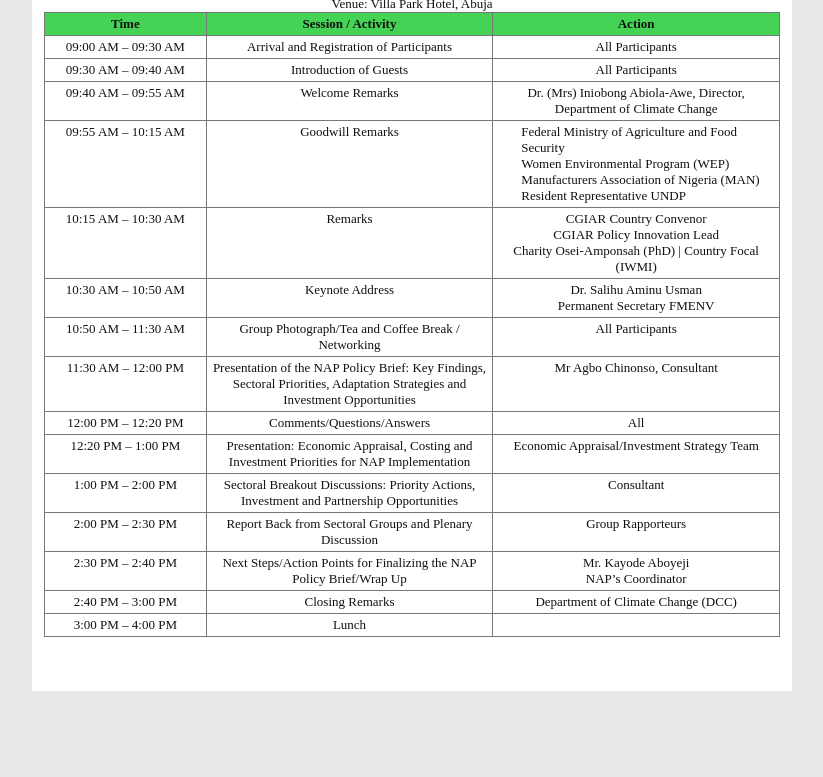
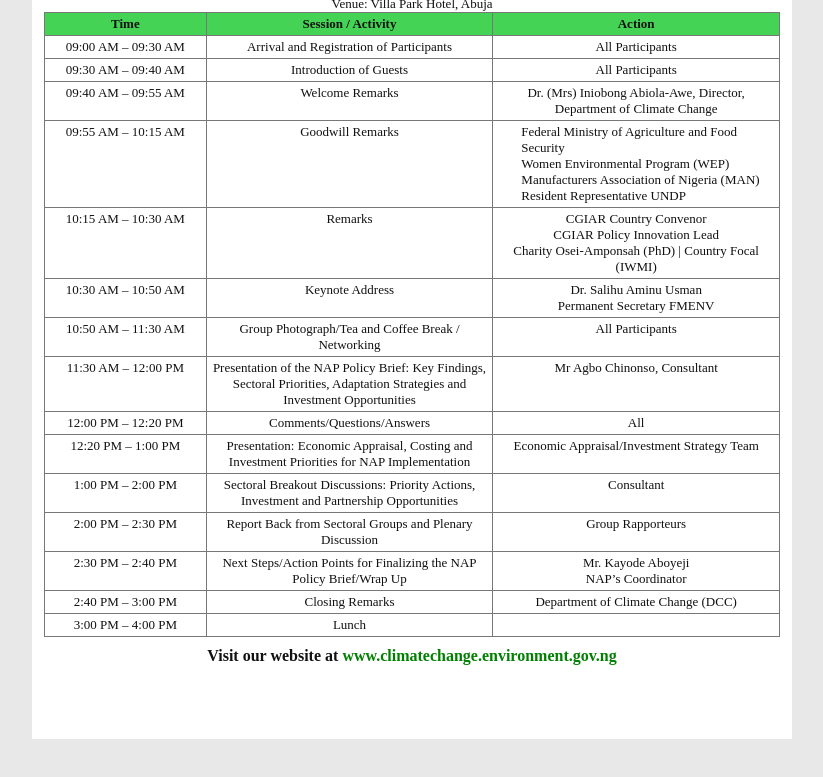
Before and after one commit to Terryem/nap-policy, a plain HTML site: page index.html in a window 1280 px wide. Shown: the part 257-1034 px from the top of the page, without its empty margins (228-1051 px from the left). Before the commit the page ends 990 px from the top, so only its background shows below. Drawn offline with nearby package versions, Linux system fonts and the light colour scheme.

Commit message:
Update index.html

```diff
--- a/index.html
+++ b/index.html
@@ -48,6 +48,7 @@
 					<tr class="agenda-row" data-start="15:00" data-end="16:00"><td>3:00 PM – 4:00 PM</td><td>Lunch</td><td></td></tr>
 				</tbody>
 			</table>
+			<h1 style="text-align: center; margin-top: 10px;">Visit our website at <a href="https://www.climatechange.environment.gov.ng" style="text-decoration: none; color: green;">www.climatechange.environment.gov.ng</a></h1>
 		</div>
 	</main>
 	<script src="agenda.js"></script>
```
